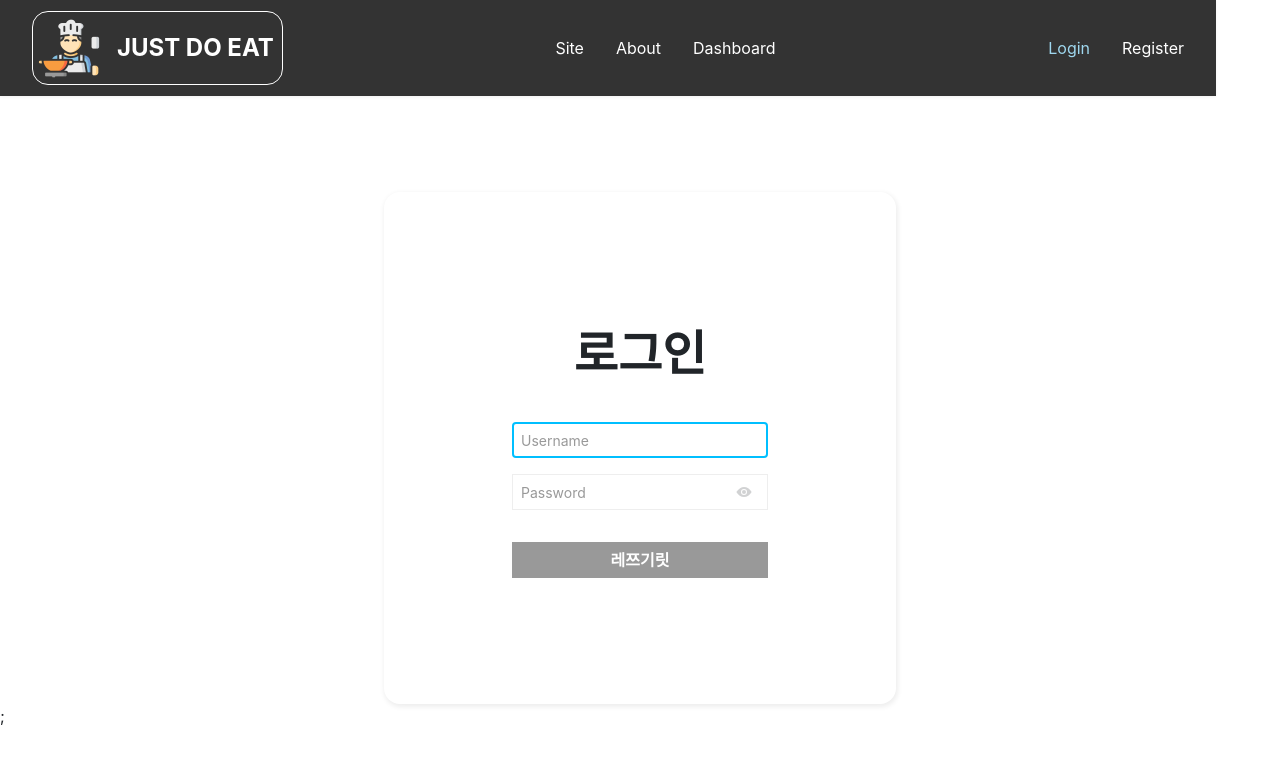
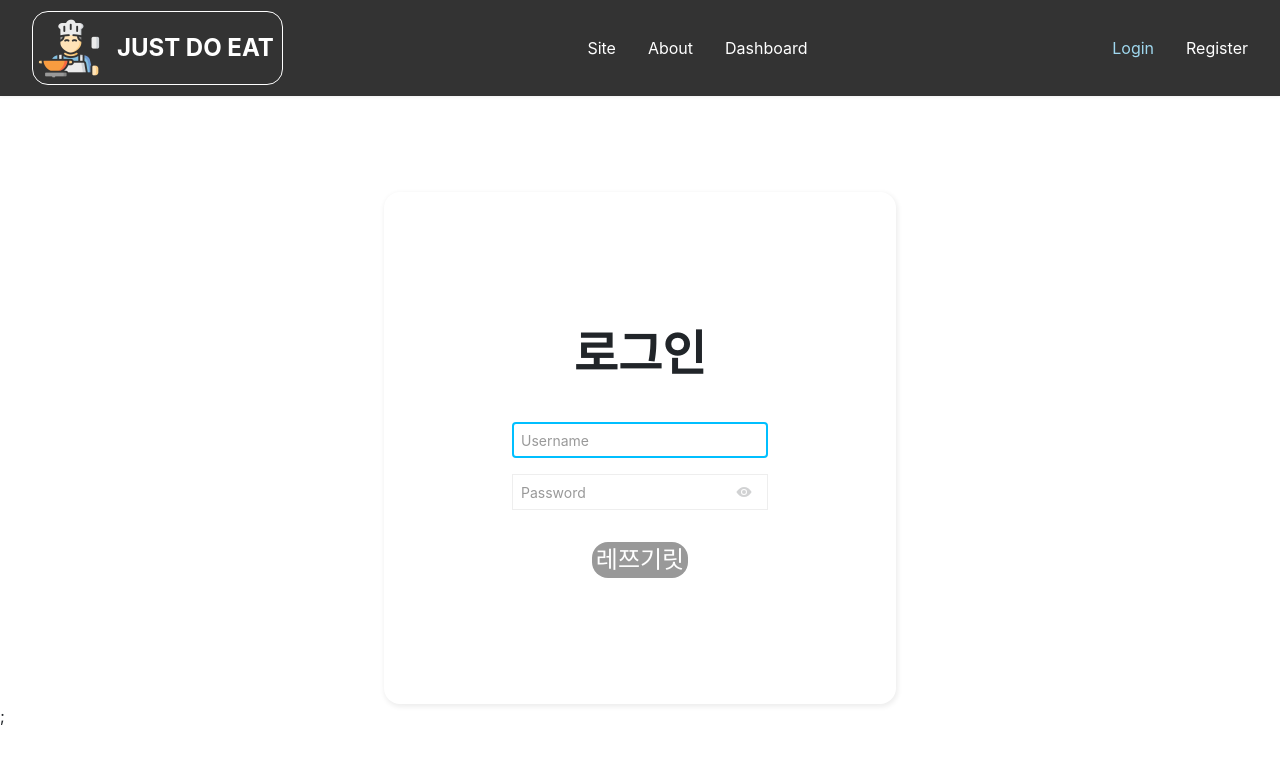
Before and after one commit to heybys/just-do-eat, a React (Create React App) app: page /login in a window 1280 px wide. Shown: the top 760 px of the page. Built offline with nearby package versions, Linux system fonts and the light colour scheme; the HTML template or start-up script is replaced by a standard one.

Commit message:
update css

```diff
--- a/src/auth/page/login.css
+++ b/src/auth/page/login.css
@@ -1,4 +1,5 @@
 .login {
+    gap: 32px;
 }
 
 .login .paper {
@@ -34,6 +35,19 @@
 }
 
 .login .paper .form .button-container .button {
-    width: 256px;
+    width: 96px;
     height: 36px;
+    border-radius: 16px;
+    font-size: 24px;
 }
+
+.login .paper .form .button-container .button:active:enabled {
+    font-size: 20px;
+}
+
+.login .paper .form .button-container .button .icon {
+    height: 100%;
+}
+
+.login .toast {
+}
--- a/src/auth/page/register.css
+++ b/src/auth/page/register.css
@@ -39,7 +39,7 @@
 }
 
 .register .paper .form .button-container .button {
-    /*width: 256px;*/
-    width: 100%;
+    width: 192px;
     height: 36px;
+    border-radius: 16px;
 }
--- a/src/generic/layout/menu.css
+++ b/src/generic/layout/menu.css
@@ -1,6 +1,7 @@
 .menu {
     display: flex;
     gap: 32px;
+    margin: 0;
 }
 
 .menu .item {
--- a/src/generic/layout/navigator.css
+++ b/src/generic/layout/navigator.css
@@ -1,8 +1,7 @@
 .navigator {
-    /*position: fixed;*/
     top: 0;
     padding: 16px 32px;
-    width: calc(100% - 64px);
+    width: 100%;
     display: flex;
     justify-content: center;
     box-shadow: 0 1px 3px 0 #EEE;
--- a/src/index.css
+++ b/src/index.css
@@ -2,6 +2,10 @@
     --main-font-size: 16px;
     --main-color: skyblue;
     --emphasis-color: deepskyblue;
+}
+
+*, *::after, *::before {
+    box-sizing: border-box;
 }
 
 body {
@@ -54,7 +58,6 @@ button {
     box-sizing: border-box;
     background: var(--main-color);
     color: white;
-    font-weight: 900;
     font-size: var(--main-font-size);
 }
 
@@ -82,3 +85,7 @@ button {
     align-items: center;
     justify-content: center;
 }
+
+img, svg {
+    vertical-align: initial;
+}
```
